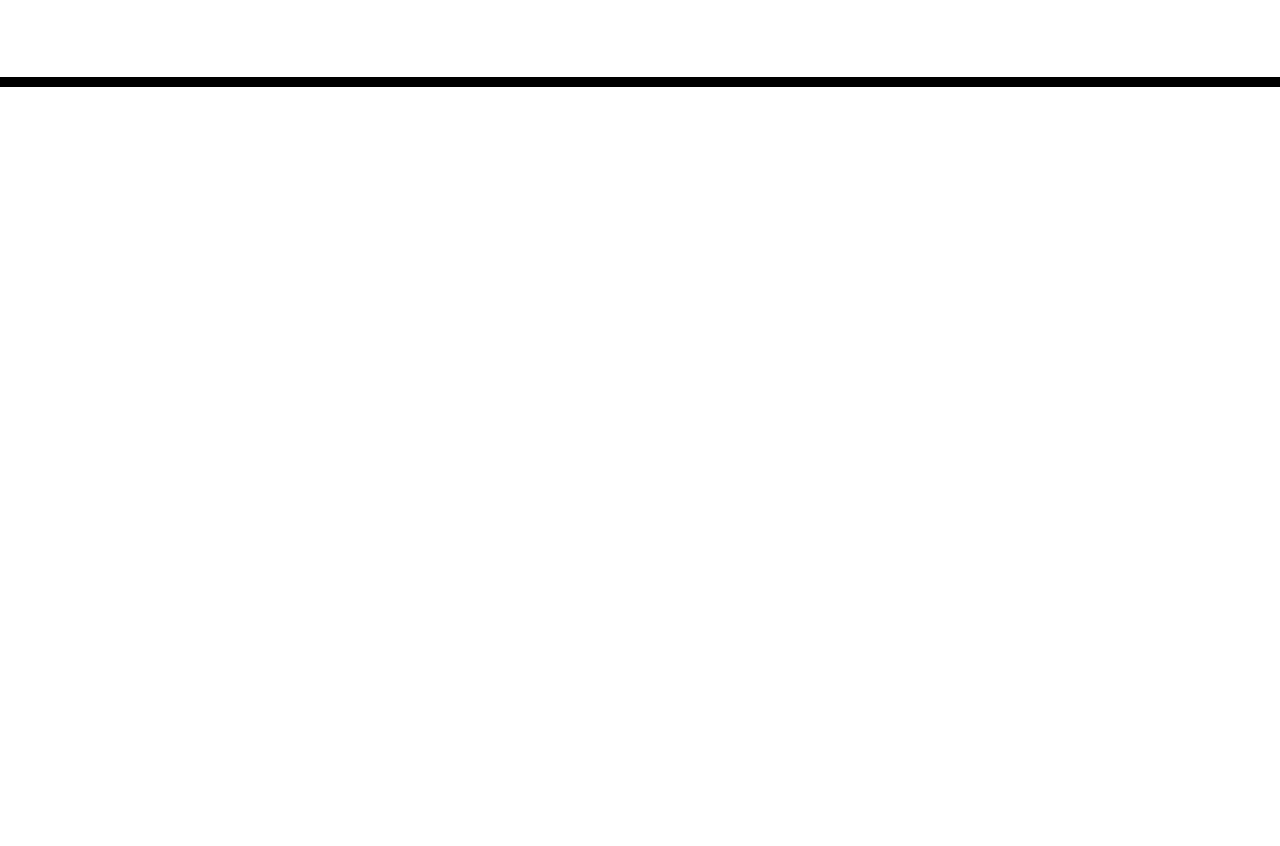
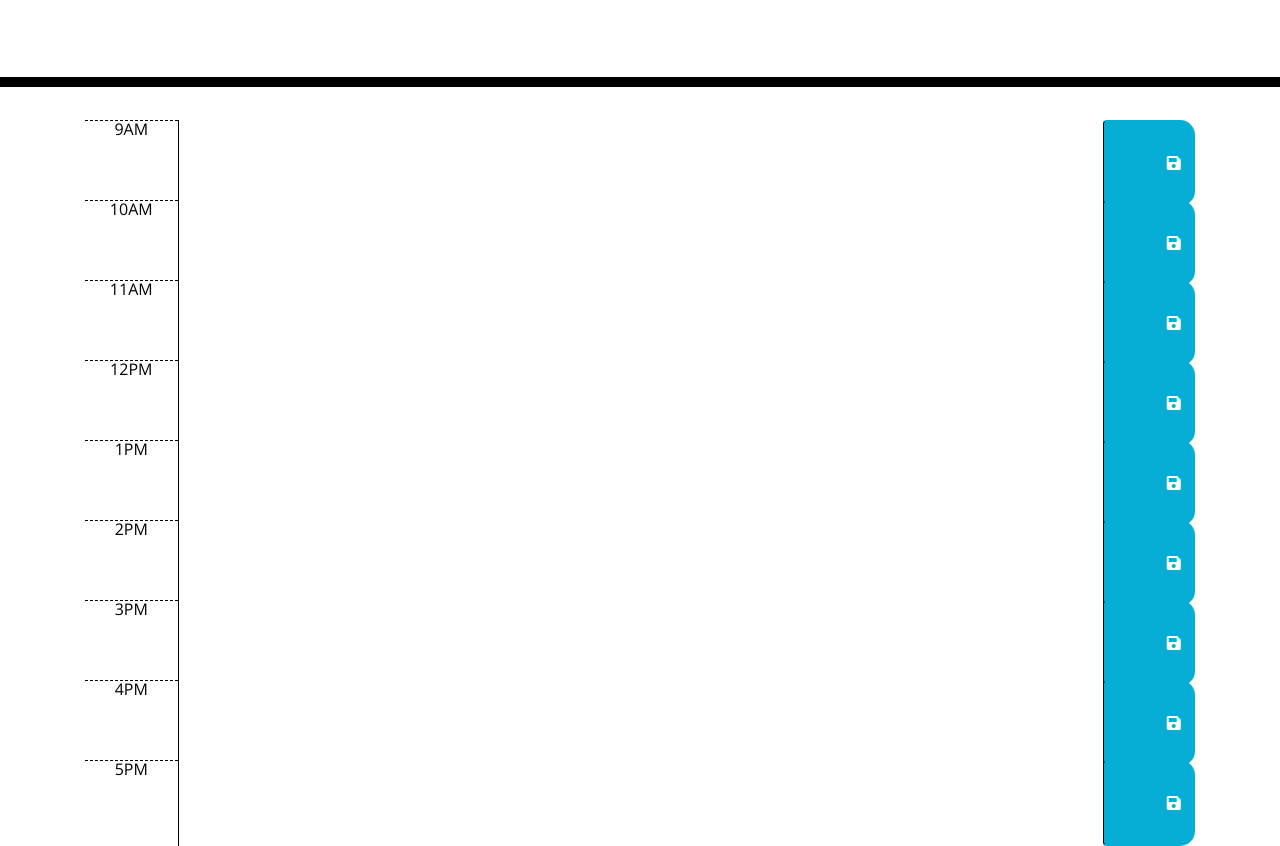
Before and after one commit to Katlyn627/Work-Day-Scheduler, a plain HTML site: page index.html in a window 1280 px wide. Shown: the part 181-1027 px from the top of the page. Before the commit the page ends 800 px from the top, so only its background shows below. Drawn offline with nearby package versions, Linux system fonts and the light colour scheme.

Commit message:
Created time blocks and save button divs

```diff
--- a/index.html
+++ b/index.html
@@ -29,7 +29,98 @@
       <p id="currentDay" class="lead"></p>
     </header>
     <div class="container">
-      <!-- Timeblocks go here, created in javascript -->
+      <!-- Timeblocks go here, functions are accessed created in javascript -->
+      <div class="container">
+        <div id="hour-9" class="row time-block">
+           <!-- Created rows and time blocks for hours of day -->
+          <div class="col-md-1 hour">9AM</div>
+          <textarea class="col-md-10 description"></textarea>
+          <!-- Created save button for hour of day -->
+          <button class="btn saveBtn col-md-1">
+            <i class="fas fa-save"></i>
+          </button>
+        </div>
+        <!-- Created div id for hours of the day -->
+        <div id="hour-10" class="row time-block">
+           <!-- Created rows and time blocks for hours of day -->
+          <div class="col-md-1 hour">10AM</div>
+          <textarea class="col-md-10 description"></textarea>
+          <!-- Created save button for hour of day -->
+          <button class="btn saveBtn col-md-1">
+            <i class="fas fa-save"></i>
+          </button>
+        </div>
+        <!-- Created div id for hours of the day -->
+        <div id="hour-11" class="row time-block">
+           <!-- Created rows and time blocks for hours of day -->
+          <div class="col-md-1 hour">11AM</div>
+          <textarea class="col-md-10 description"></textarea>
+          <!-- Created save button for hour of day -->
+          <button class="btn saveBtn col-md-1">
+            <i class="fas fa-save"></i>
+          </button>
+        </div>
+        <!-- Created div id for hours of the day -->
+        <div id="hour-12" class="row time-block">
+           <!-- Created rows and time blocks for hours of day -->
+          <div class="col-md-1 hour">12PM</div>
+          <textarea class="col-md-10 description"></textarea>
+          <!-- Created save button for hour of day -->
+          <button class="btn saveBtn col-md-1">
+            <i class="fas fa-save"></i>
+          </button>
+        </div>
+        <!-- Created div id for hours of the day -->
+        <div id="hour-13" class="row time-block">
+           <!-- Created rows and time blocks for hours of day -->
+          <div class="col-md-1 hour">1PM</div>
+          <textarea class="col-md-10 description"></textarea>
+          <!-- Created save button for hour of day -->
+          <button class="btn saveBtn col-md-1">
+            <i class="fas fa-save"></i>
+          </button>
+        </div>
+        <!-- Created div id for hours of the day -->
+        <div id="hour-14" class="row time-block">
+          <div class="col-md-1 hour">2PM</div>
+           <!-- Created rows and time blocks for hours of day -->
+          <textarea class="col-md-10 description"></textarea>
+          <!-- Created save button for hour of day -->
+          <button class="btn saveBtn col-md-1">
+            <i class="fas fa-save"></i>
+          </button>
+        </div>
+        <!-- Created div id for hours of the day -->
+        <div id="hour-15" class="row time-block">
+           <!-- Created rows and time blocks for hours of day -->
+          <div class="col-md-1 hour">3PM</div>
+          <textarea class="col-md-10 description"></textarea>
+          <!-- Created save button for hour of day -->
+          <button class="btn saveBtn col-md-1">
+            <i class="fas fa-save"></i>
+          </button>
+        </div>
+        <!-- Created div id for hours of the day -->
+        <div id="hour-16" class="row time-block">
+           <!-- Created rows and time blocks for hours of day -->
+          <div class="col-md-1 hour">4PM</div>
+          <textarea class="col-md-10 description"></textarea>
+          <!-- Created save button for hour of day -->
+          <button class="btn saveBtn col-md-1">
+            <i class="fas fa-save"></i>
+          </button>
+        </div>
+        <!-- Created div id for hours of the day -->
+        <div id="hour-17" class="row time-block">
+           <!-- Created rows and time blocks for hours of day -->
+          <div class="col-md-1 hour">5PM</div>
+          <textarea class="col-md-10 description"></textarea>
+          <!-- Created save button for hour of day -->
+          <button class="btn saveBtn col-md-1">
+            <i class="fas fa-save"></i>
+          </button>
+        </div>
+      </div>
     </div>
 
     <script src="https://cdnjs.cloudflare.com/ajax/libs/jquery/3.2.1/jquery.min.js"></script>
```
